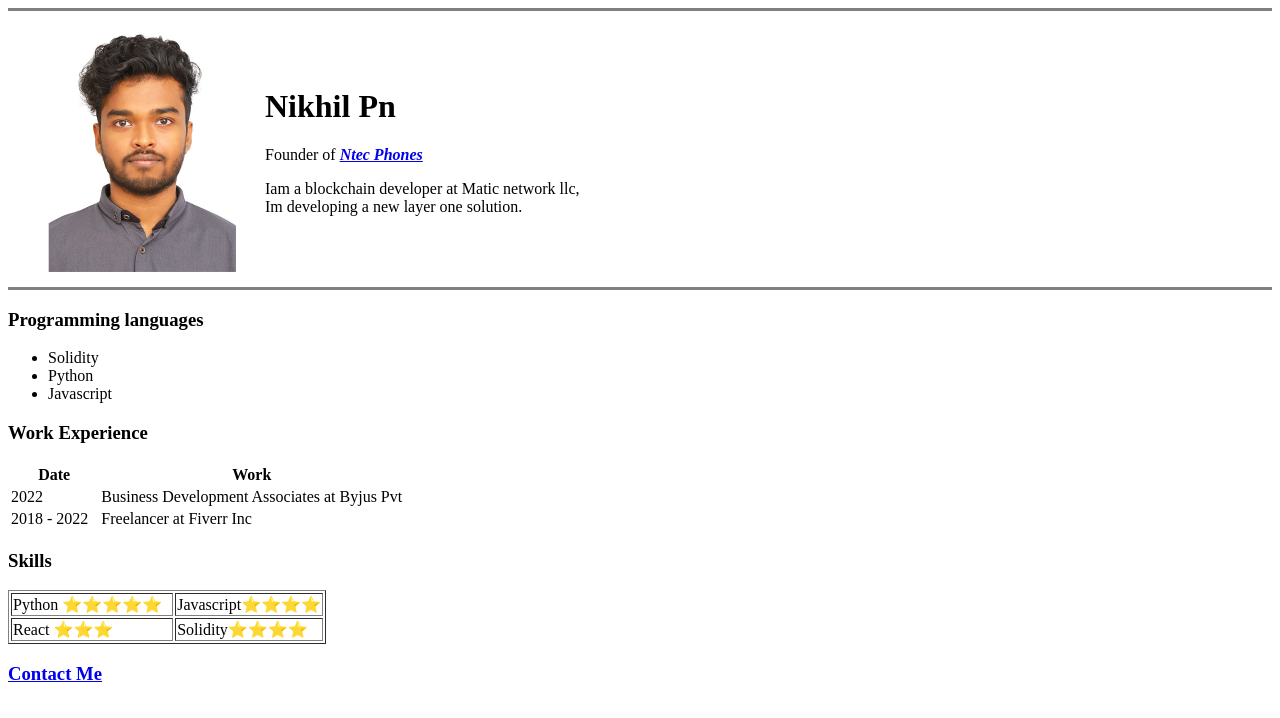
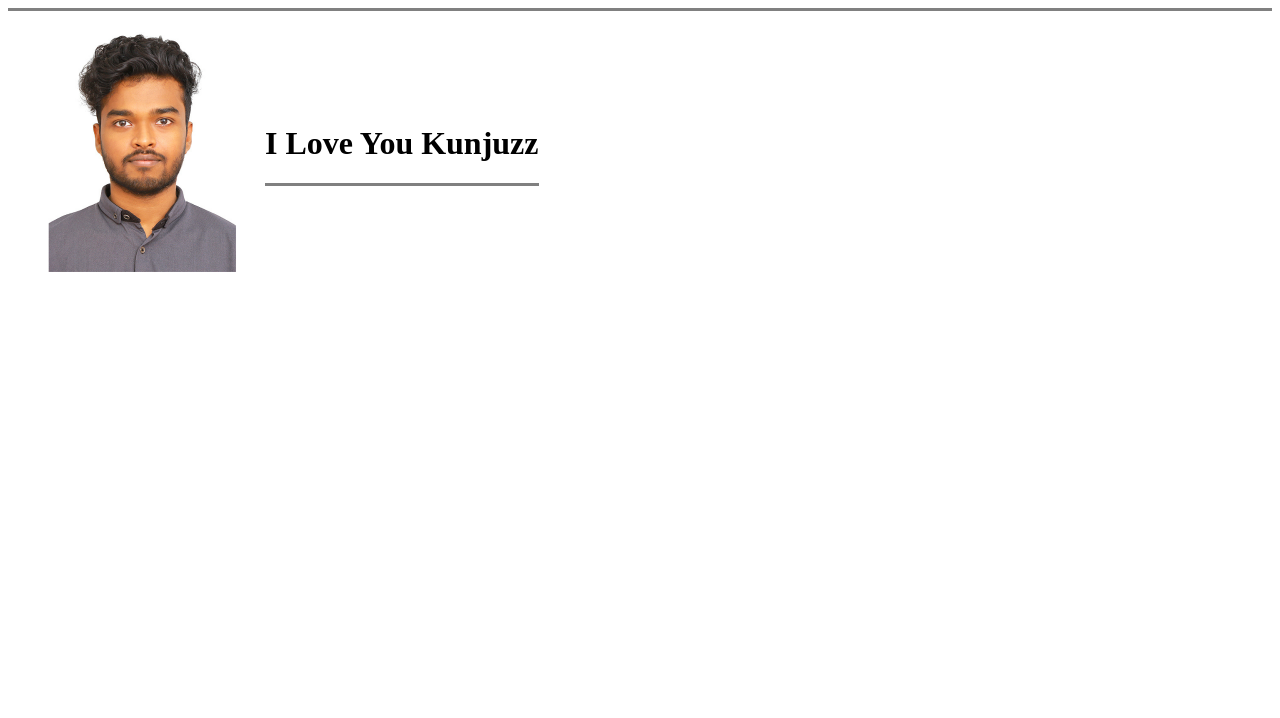
Before and after one commit to nikhil-pn/cv, a plain HTML site: page index.html in a window 1280 px wide. Drawn offline with Linux system fonts and the light colour scheme.

Commit message:
Update index.html

```diff
--- a/index.html
+++ b/index.html
@@ -9,7 +9,7 @@
     <meta charset="UTF-8" />
     <meta http-equiv="X-UA-Compatible" content="IE=edge" />
     <meta name="viewport" content="width=device-width, initial-scale=1.0" />
-    <title>Zero2blockchain</title>
+    <title>Kunjuzz</title>
   </head>
   <body>
     <hr size="3" noshade="" />
@@ -17,6 +17,7 @@
       <td>
         <img
           src="nikhil.png"
+
           sizes="100"
           alt="Ntec phones logo"
           width="250"
@@ -24,76 +25,8 @@
         />
       </td>
       <td>
-        <h1>Nikhil Pn</h1>
-        <p>
-          Founder of
-          <strong
-            ><em>
-              <a href="https://www.w3schools.com/tags/att_img_width.asp"
-                >Ntec Phones</a
-              >
-            </em>
-          </strong>
-        </p>
-        <p>
-          Iam a blockchain developer at Matic network llc,
-          <br />Im developing a new layer one solution.
-        </p>
-      </td>
-    </table>
+        <h1>I Love You Kunjuzz</h1>
 
     <hr size="3" noshade="" />
-
-    <h3><strong>Programming languages</strong></h3>
-    <ul>
-      <li>Solidity</li>
-      <li>Python</li>
-      <li>Javascript</li>
-    </ul>
-
-    <h3>Work Experience</h3>
-    <table>
-      <tr>
-        <th>Date</th>
-        <th>Work</th>
-      </tr>
-
-      <tr>
-        <td>2022</td>
-        <td>Business Development Associates at Byjus Pvt</td>
-      </tr>
-
-      <tr>
-        <td style="padding-right: 10px;">2018 - 2022</td>
-        <td>Freelancer at Fiverr Inc</td>
-      </tr>
-
-    </table>
-
-    <h3>
-        Skills
-    </h3>
-    <table border="1px">
-        <tr>
-            <td style="padding-right: 10px;">
-                Python ⭐⭐⭐⭐⭐
-            </td>
-            <td>
-                Javascript⭐⭐⭐⭐
-            </td>
-
-        </tr>
-        <tr>
-            <td>
-                React ⭐⭐⭐
-            </td>
-            <td>
-                Solidity⭐⭐⭐⭐
-            </td>
-
-        </tr>
-    </table>
-
-    <h3><a href="hobbies.html">Contact Me</a></h3>
   </body>
 </html>
```
